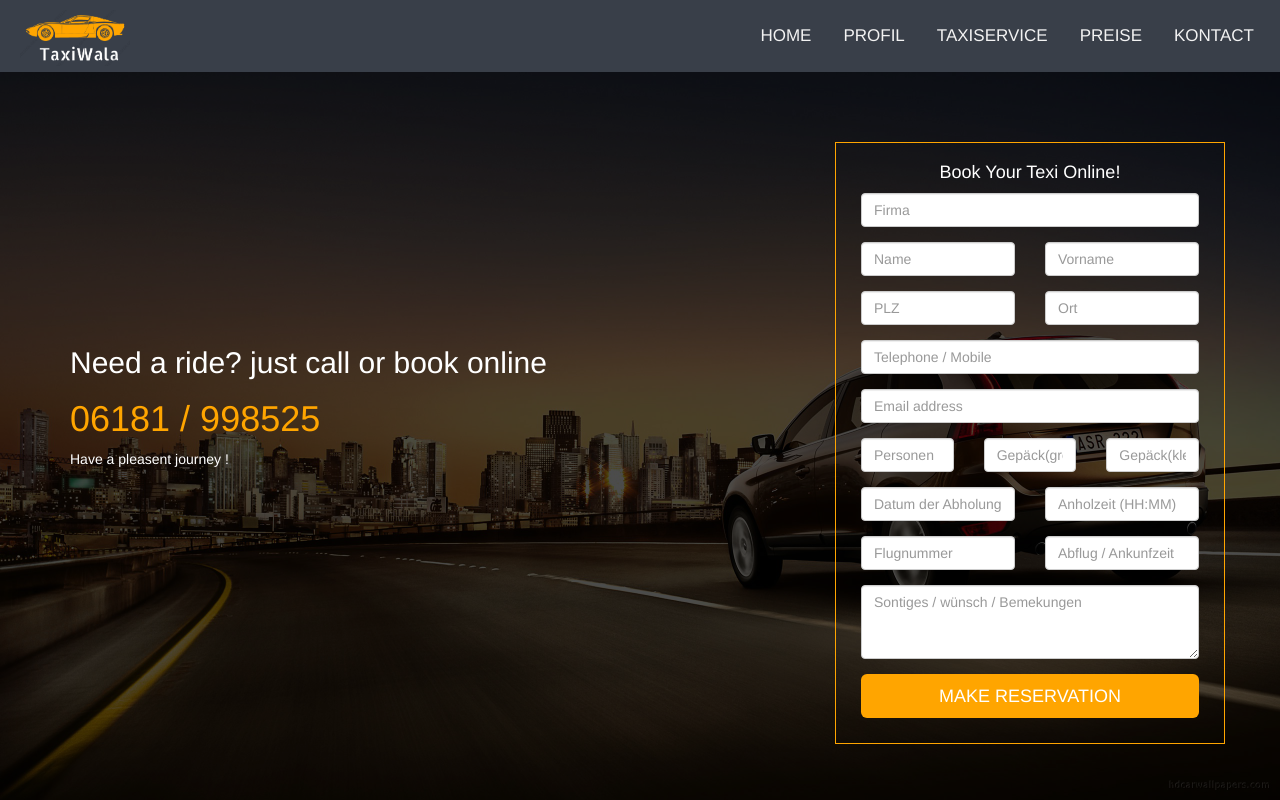
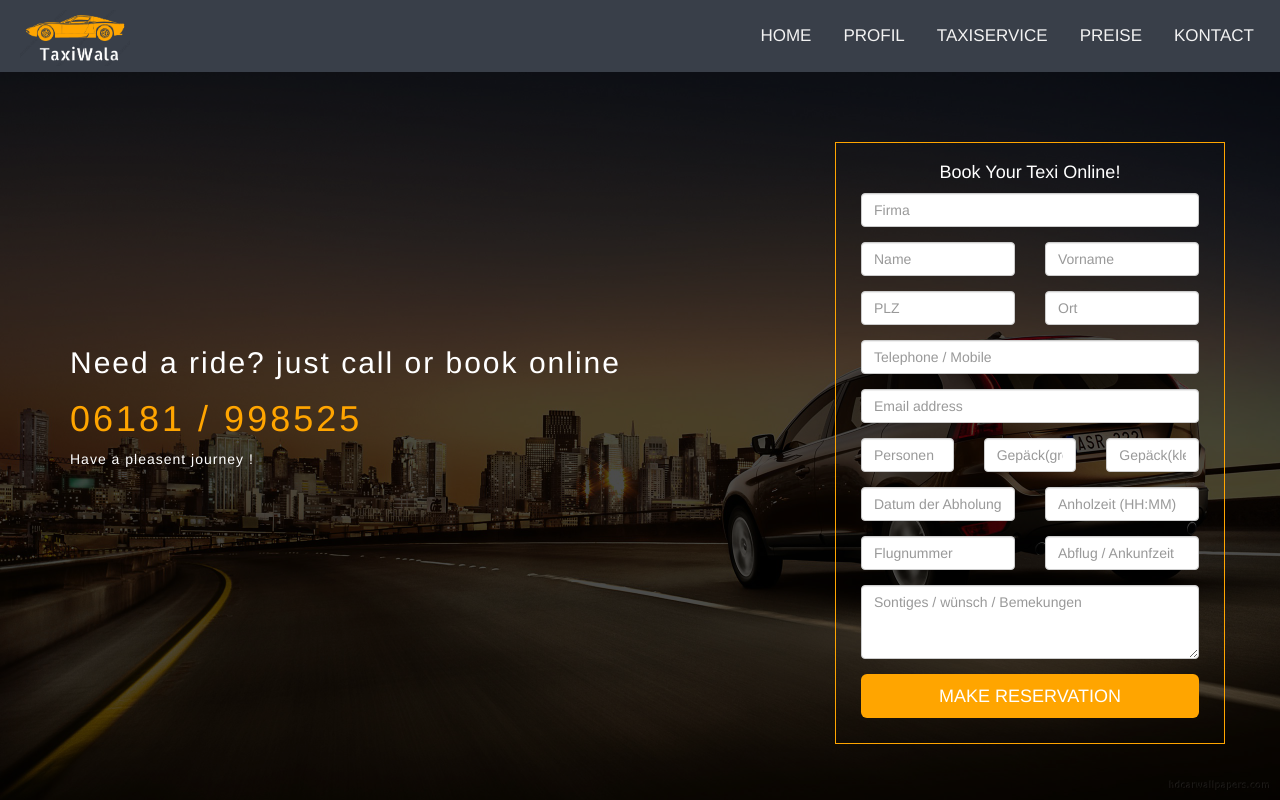
Before and after one commit to venkatesh-nagineni/taxiWala, an Angular app: page /home in a window 1280 px wide. Shown: the top 800 px of the page. Built offline with nearby package versions, Linux system fonts and the light colour scheme.

Commit message:
Change titles and styling on homepage

```diff
--- a/src/app/app.component.ts
+++ b/src/app/app.component.ts
@@ -47,8 +47,10 @@ export class AppComponent implements AfterViewInit {
   navSection(navLink) {
     this.responsive.nativeElement.style.display = 'none';
     if (navLink === 'home') {
+      this.router.navigate(['/home']);
       this.homepage.nativeElement.scrollIntoView({ behavior: 'smooth', block: 'start' });
     } else if (navLink === 'profile') {
+      this.router.navigate(['/profil']);
       this.profilepage.nativeElement.scrollIntoView({ behavior: 'smooth', block: 'start' });
     } else if (navLink === 'taxiservice') {
       this.servicepage.nativeElement.scrollIntoView({ behavior: 'smooth', block: 'start' });
--- a/src/app/home/home.component.html
+++ b/src/app/home/home.component.html
@@ -4,9 +4,9 @@
     <div class="container">
       <div class="row fullscreen d-flex align-items-center justify-content-between">
         <div class="banner-content col-lg-6 col-md-6" style="margin-top:20%">
-          <h2 class="text-white" style="font-family:'Franklin Gothic Medium', 'Arial Narrow', Arial, sans-serif; color: white">Need a ride? just call or book online</h2>
-          <h1 class="text-uppercase" style="color: orange; font-family:'Franklin Gothic Medium', 'Arial Narrow', Arial, sans-serif"> 06181 / 998525 </h1>
-          <p class="pt-10 pb-10 text-white" style="font-family:'Franklin Gothic Medium', 'Arial Narrow', Arial, sans-serif; color: white">
+          <h2 class="text-white" style="font-family:'Franklin Gothic Medium', 'Arial Narrow', Arial, sans-serif; color: white;letter-spacing: 2px">Need a ride? just call or book online</h2>
+          <h1 class="text-uppercase" style="color: orange; font-family:'Franklin Gothic Medium', 'Arial Narrow', Arial, sans-serif;letter-spacing: 3px"> 06181 / 998525 </h1>
+          <p class="pt-10 pb-10 text-white" style="font-family:'Franklin Gothic Medium', 'Arial Narrow', Arial, sans-serif; color: white;letter-spacing: 1px">
             Have a pleasent journey !
           </p>
         </div>
```
